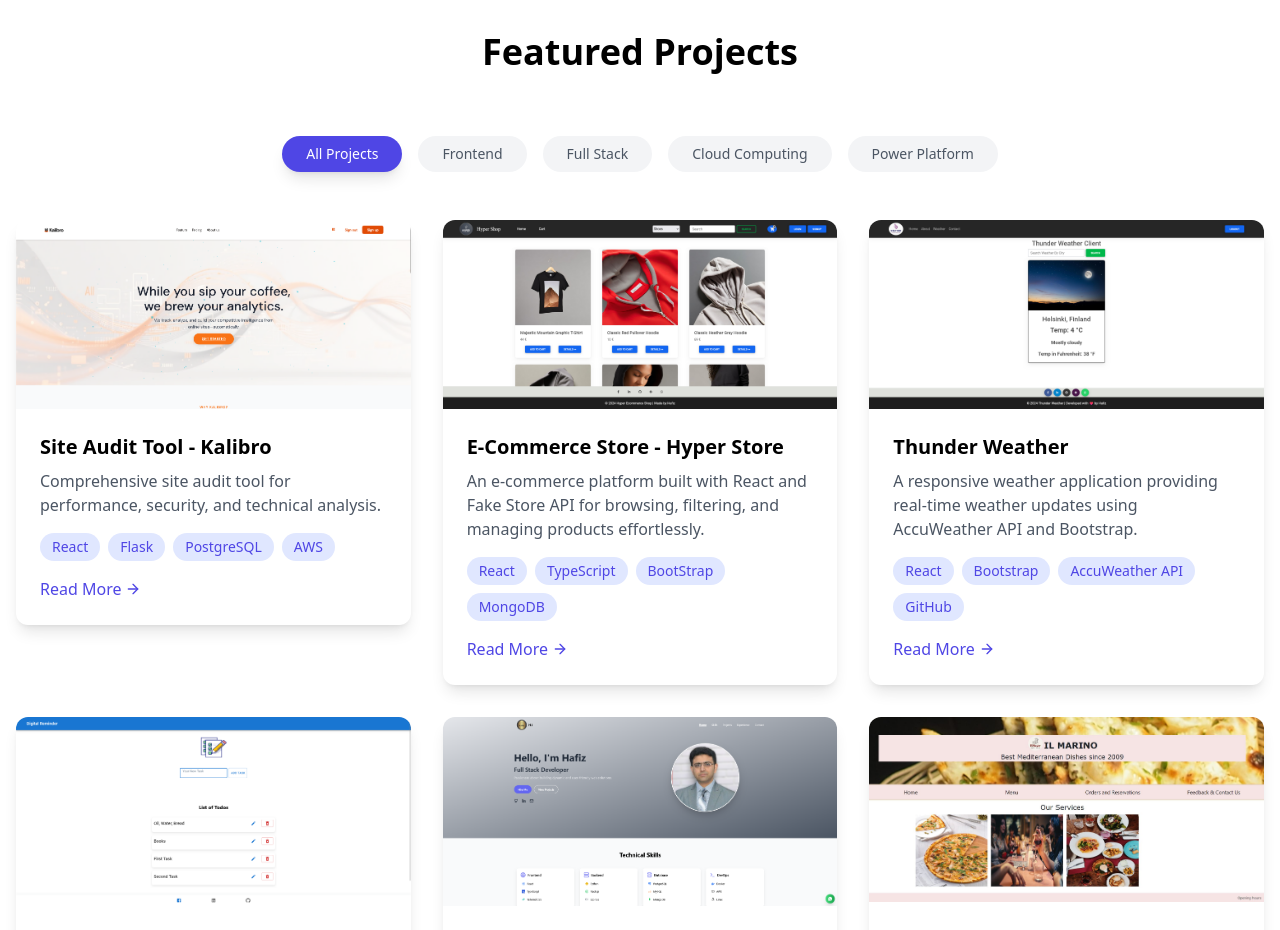
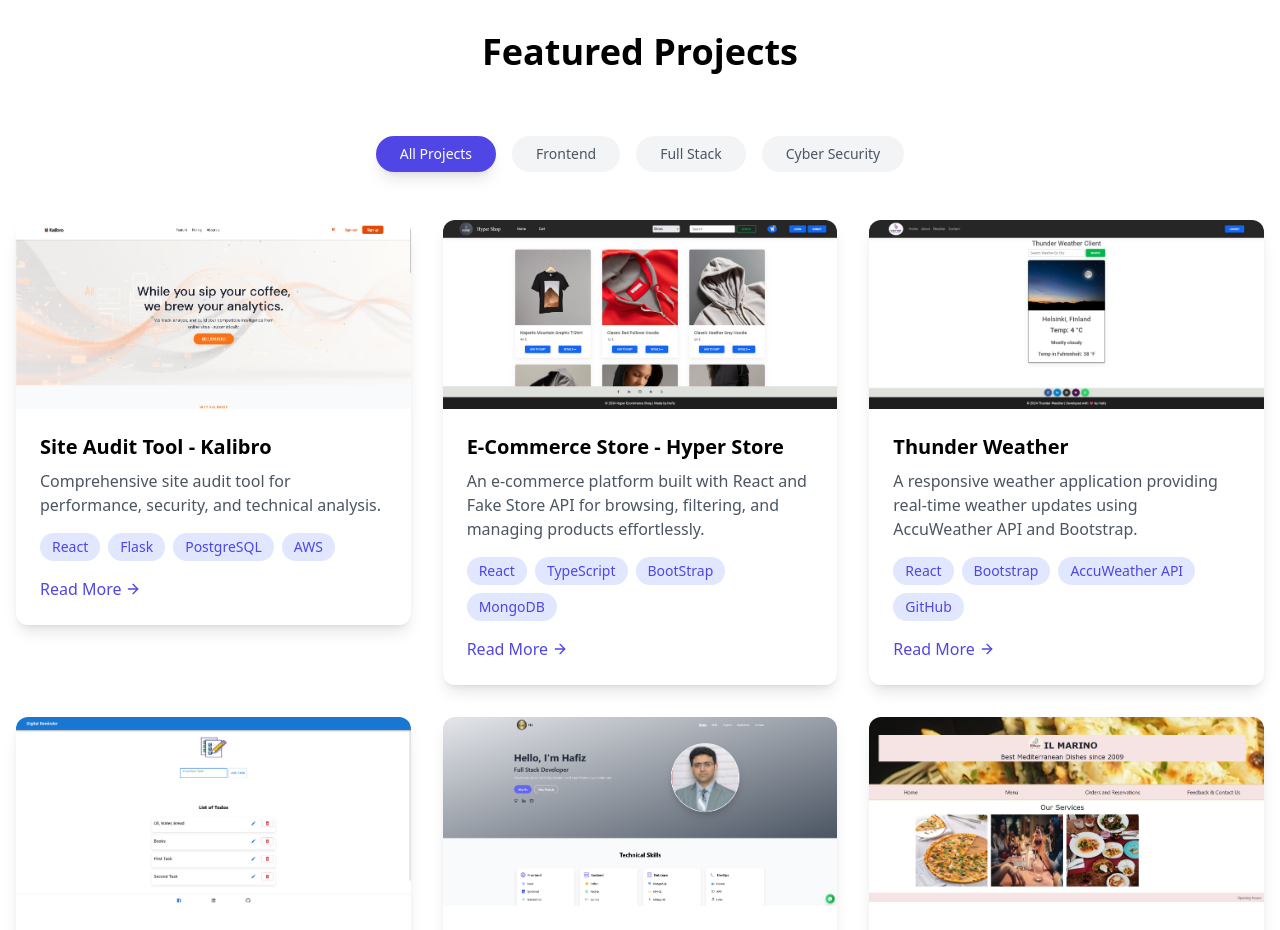
Before and after one commit to hafizkh/portfolio-hafizkh, a React (Vite) app: page / in a window 1280 px wide. Shown: the part 1280-2210 px from the top of the page. Built offline with nearby package versions, Linux system fonts and the light colour scheme.

Commit message:
small update in the project filters

```diff
--- a/src/data/projectFilter.ts
+++ b/src/data/projectFilter.ts
@@ -4,6 +4,6 @@ export const filters: { value: ProjectCategory; label: string }[] = [
   { value: "all", label: "All Projects" },
   { value: "frontend", label: "Frontend" },
   { value: "fullstack", label: "Full Stack" },
-  { value: "cloud", label: "Cloud Computing" },
-  { value: "PowerPlatform", label: "Power Platform" },
+  { value: "CyberSecurity", label: "Cyber Security" },
+  // { value: "cloud", label: "Cloud Computing" },
 ];
--- a/src/types/project.ts
+++ b/src/types/project.ts
@@ -3,7 +3,7 @@ export type ProjectCategory =
   | "frontend"
   | "fullstack"
   | "cloud"
-  | "PowerPlatform";
+  | "CyberSecurity";
 
 export interface Project {
   id: string;
```
